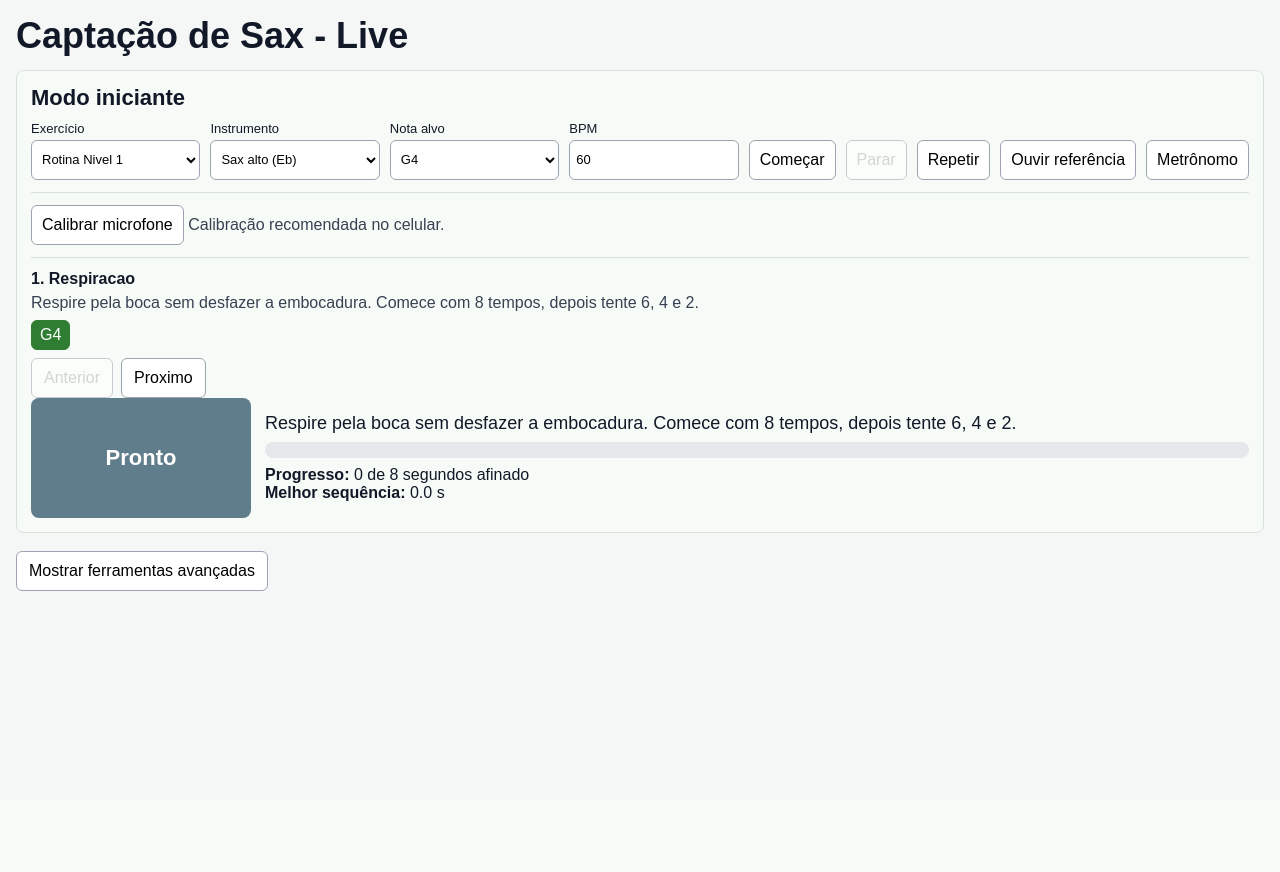
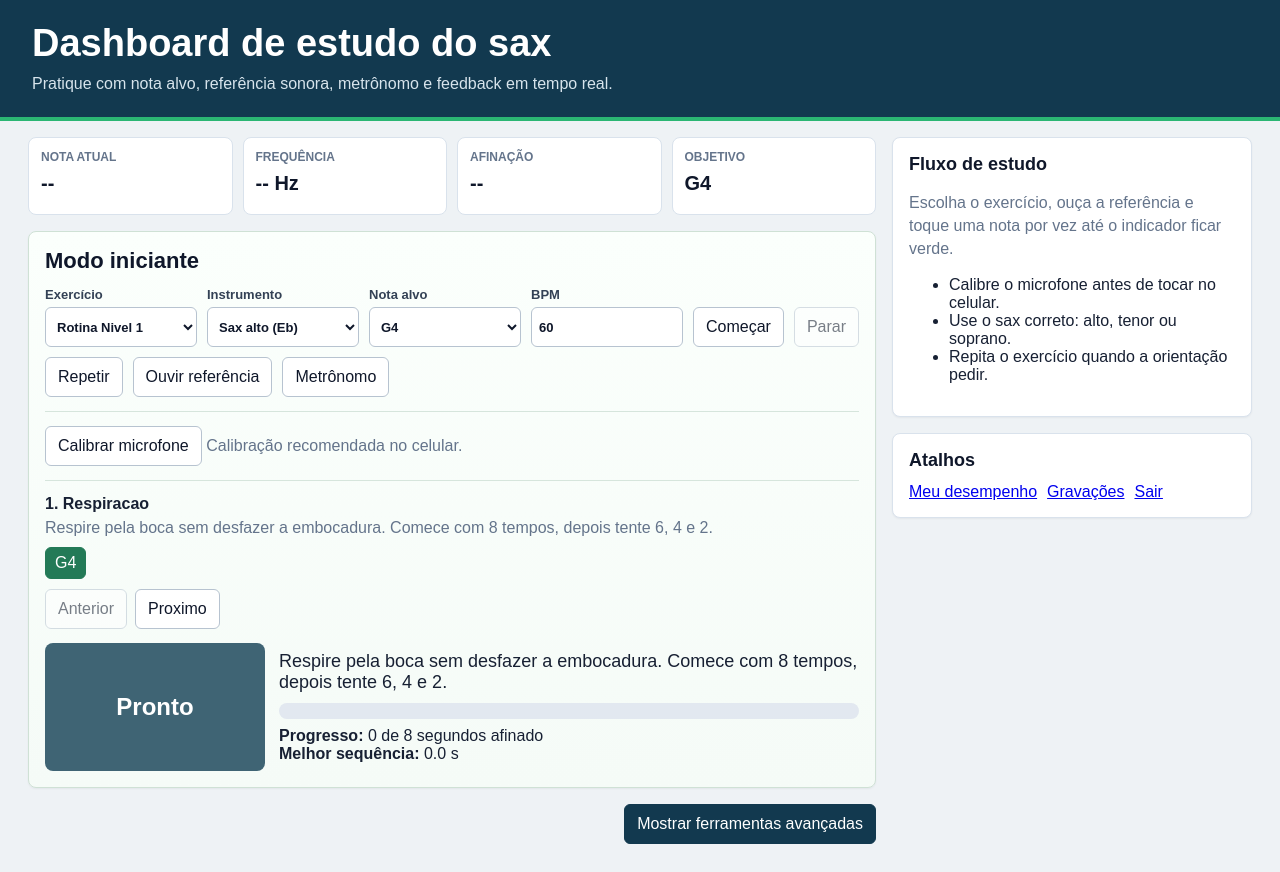
Before and after one commit to monitoramentopedagogico-nam/audio, a Django app: page /audio/ in a window 1280 px wide. Before the commit the page ends 591 px from the top, so only its background shows below. Run offline with Django 4.2, Linux system fonts and the light colour scheme; the visitor is signed in with stand-in values (Sample User, id 1).

Commit message:
Organize audio page as dashboard

```diff
--- a/mysite/app/static/app/audio.js
+++ b/mysite/app/static/app/audio.js
@@ -19,6 +19,10 @@ const recStop = document.getElementById('recStop');
 const dlList = document.getElementById('dlList');
 const pitchLabel = document.getElementById('pitch');
 const centsLabel = document.getElementById('cents');
+const currentNoteSummary = document.getElementById('currentNoteSummary');
+const pitchSummary = document.getElementById('pitchSummary');
+const centsSummary = document.getElementById('centsSummary');
+const targetSummary = document.getElementById('targetSummary');
 const tuningMeter = document.getElementById('tuningMeter');
 const tuningNeedle = document.getElementById('tuningNeedle');
 const stabilityLabel = document.getElementById('stability');
@@ -95,6 +99,18 @@ function resizeCanvas(){ canvas.width = canvas.clientWidth; canvas.height = canv
 window.addEventListener('resize', resizeCanvas);
 resizeCanvas();
 
+function updateDashboardSummary(note, pitch, centsText){
+  if(currentNoteSummary) currentNoteSummary.textContent = note || '--';
+  if(pitchSummary) pitchSummary.textContent = pitch ? pitch.toFixed(1) : '--';
+  if(centsSummary) centsSummary.textContent = centsText || '--';
+  if(targetSummary){
+    const target = beginnerTargetNote && beginnerTargetNote.value
+      ? beginnerTargetNote.value
+      : (targetNoteSelect && targetNoteSelect.value ? targetNoteSelect.value : 'Iniciante');
+    targetSummary.textContent = target;
+  }
+}
+
 let pitchHistory = [];
 let workletNode, recordedFrames = [], recordingFlag = false;
 // realtime feature UI elements
@@ -953,6 +969,7 @@ if(beginnerInstrument) beginnerInstrument.addEventListener('change', ()=>{
     currentArrangement.writtenKey = currentArrangement.originalKey ? transposedWrittenKeyForInstrument(currentArrangement.originalKey) : '';
     renderArrangement(currentArrangement);
   }
+  updateDashboardSummary('', currentEstimatedPitch, centsLabel ? centsLabel.textContent : '');
   setBeginnerStatus('ready', 'Instrumento', `${getInstrumentLabel()} selecionado. A referencia e a afinacao usam a transposicao correta.`);
 });
 if(beginnerTargetNote) beginnerTargetNote.addEventListener('change', ()=>{
@@ -967,6 +984,7 @@ if(beginnerTargetNote) beginnerTargetNote.addEventListener('change', ()=>{
   setManualBeginnerMode();
   syncBeginnerControls();
   resetBeginnerProgress();
+  updateDashboardSummary('', currentEstimatedPitch, centsLabel ? centsLabel.textContent : '');
   setBeginnerStatus('ready', 'Manual', `Alvo definido para ${beginnerTargetNote.value}. Ou\u00e7a a refer\u00eancia e tente manter verde.`);
 });
 if(beginnerBpm) beginnerBpm.addEventListener('change', ()=>{
@@ -989,6 +1007,7 @@ if(beginnerExercise) beginnerExercise.addEventListener('change', ()=>{
   updatePerceptionControlsVisibility();
   syncBeginnerControls();
   resetBeginnerProgress();
+  updateDashboardSummary('', currentEstimatedPitch, centsLabel ? centsLabel.textContent : '');
   if(isRoutineMode()){
     applyRoutineStep();
     if(document.getElementById('beginnerRoutine')) document.getElementById('beginnerRoutine').style.display = '';
@@ -1426,6 +1445,11 @@ function start(){
           if(stabilityLabel) stabilityLabel.textContent = stable === null ? '—' : (stable ? 'estável' : 'instável');
           const currentNoteEl = document.getElementById('currentNote');
           if(currentNoteEl) currentNoteEl.textContent = centsInfo ? centsInfo.note : (detectNoteFromPitch(currentEstimatedPitch, rms) || '—');
+          updateDashboardSummary(
+            currentNoteEl ? currentNoteEl.textContent : '',
+            currentEstimatedPitch,
+            centsLabel ? centsLabel.textContent : ''
+          );
         } catch(e){ console.error('tuning UI update failed', e); }
 
         // check target match
@@ -2930,3 +2954,4 @@ if (listenRef) {
     window.open('https://www.youtube.com/watch?v=ONOvKWES7f8&list=RDMM&start_radio=1&rv=tWAW7ZLkKh0', '_blank', 'noopener');
   });
 }
+updateDashboardSummary('', null, '');
--- a/mysite/app/templates/app/audio.html
+++ b/mysite/app/templates/app/audio.html
@@ -5,112 +5,312 @@
   <meta name="viewport" content="width=device-width, initial-scale=1">
   <title>Captação de Sax - Live</title>
   <style>
-    body{font-family:Arial,Helvetica,sans-serif;padding:16px}
-    #controls{margin-bottom:12px}
-    #meter{width:300px;height:24px;background:#222;border-radius:4px;overflow:hidden}
-    #meter>div{height:100%;background:#4caf50;width:0}
-    canvas{width:100%;height:120px;background:#111;display:block}
-    #suggestions{margin-top:12px}
-    #scoreContainer{margin-top:12px;padding:12px;border:1px solid #ddd;border-radius:8px;background:#fff;min-height:140px;box-sizing:border-box}
-    #scoreContainer svg{width:100%;max-width:620px;height:auto;display:block}
-    #noteTimeline{margin-top:8px;padding-left:20px}
-    #beginnerPanel{border:1px solid #d7e3d8;background:#f7fbf7;border-radius:8px;padding:14px;margin-bottom:14px}
-    #beginnerPanel h2{margin:0 0 10px;font-size:22px}
-    #beginnerControls{display:flex;gap:10px;align-items:end;flex-wrap:wrap;margin-bottom:12px}
-    #beginnerControls label{display:flex;flex-direction:column;gap:4px;font-size:13px}
-    #beginnerControls select,#beginnerControls input{min-width:120px;padding:6px}
-    #beginnerControls button{padding:7px 10px}
-    #perceptionControls{display:flex;gap:10px;align-items:end;flex-wrap:wrap;margin:0 0 12px}
-    #perceptionControls label{display:flex;flex-direction:column;gap:4px;font-size:13px}
-    #perceptionControls select{min-width:150px;padding:6px}
+    *{box-sizing:border-box}
+    :root{
+      --bg:#eef2f5;
+      --surface:#fff;
+      --surface-soft:#f8fafc;
+      --line:#d9e2ec;
+      --text:#172033;
+      --muted:#64748b;
+      --accent:#237a57;
+      --accent-strong:#155e42;
+      --warning:#f59e0b;
+      --danger:#c62828;
+      --ink:#0f172a;
+    }
+    body{
+      margin:0;
+      background:var(--bg);
+      color:var(--text);
+      font-family:Arial,Helvetica,sans-serif;
+    }
+    button,select,input,textarea{font:inherit}
+    button{
+      min-height:40px;
+      border:1px solid #b7c3d0;
+      border-radius:6px;
+      background:#fff;
+      color:var(--ink);
+      padding:8px 12px;
+      cursor:pointer;
+    }
+    button:hover:not(:disabled){border-color:#7890a8;background:#f8fafc}
+    button:disabled{opacity:.55;cursor:not-allowed}
+    select,input,textarea{
+      border:1px solid #b7c3d0;
+      border-radius:6px;
+      background:#fff;
+      min-height:40px;
+      color:var(--ink);
+    }
+    label{color:#334155}
+    canvas{width:100%;height:120px;background:#0b1020;border-radius:6px;display:block}
+    h1,h2,h3{line-height:1.15;margin:0;color:var(--ink);letter-spacing:0}
+    h1{font-size:clamp(26px,4vw,38px)}
+    h2{font-size:22px}
+    h3{font-size:18px;margin-bottom:12px}
+    p{color:var(--muted);line-height:1.45}
+    .dashboard-page{min-height:100vh}
+    .dashboard-header{
+      background:#12394f;
+      color:#fff;
+      padding:22px clamp(14px,3vw,32px);
+      border-bottom:4px solid #2bb673;
+    }
+    .dashboard-header h1{color:#fff;margin-bottom:6px}
+    .dashboard-header p{color:#d7e4ec;margin:0}
+    .dashboard-shell{
+      display:grid;
+      grid-template-columns:minmax(0,1fr) minmax(280px,360px);
+      gap:16px;
+      padding:16px clamp(10px,3vw,28px) 28px;
+      align-items:start;
+    }
+    .dashboard-main,.dashboard-side{display:grid;gap:16px}
+    .dashboard-card,
+    #beginnerPanel,
+    .tool-section,
+    #advancedTools > div:not(#controls),
+    #advancedTools > section,
+    #reference,
+    #downloads,
+    #suggestions{
+      background:var(--surface);
+      border:1px solid var(--line);
+      border-radius:8px;
+      padding:16px;
+      box-shadow:0 1px 2px rgba(15,23,42,.05);
+    }
+    .status-grid{
+      display:grid;
+      grid-template-columns:repeat(4,minmax(0,1fr));
+      gap:10px;
+    }
+    .status-card{
+      min-height:78px;
+      background:var(--surface);
+      border:1px solid var(--line);
+      border-radius:8px;
+      padding:12px;
+    }
+    .status-label{font-size:12px;text-transform:uppercase;color:var(--muted);font-weight:700}
+    .status-value{font-size:20px;font-weight:700;margin-top:8px;color:var(--ink)}
+    #beginnerPanel{
+      border-color:#cfe1d5;
+      background:linear-gradient(180deg,#fbfffc 0%,#f5fbf7 100%);
+    }
+    #beginnerPanel h2{margin-bottom:14px}
+    #beginnerControls,#perceptionControls,#controls,.tool-row{
+      display:flex;
+      gap:10px;
+      align-items:end;
+      flex-wrap:wrap;
+    }
+    #beginnerControls{margin-bottom:12px}
+    #beginnerControls label,#perceptionControls label{
+      display:flex;
+      flex:1 1 145px;
+      flex-direction:column;
+      gap:5px;
+      font-size:13px;
+      font-weight:700;
+    }
+    #beginnerControls select,#beginnerControls input,#perceptionControls select{width:100%;padding:7px}
     .perception-hidden{display:none!important}
-    #beginnerSignal{display:grid;grid-template-columns:minmax(150px,220px) 1fr;gap:14px;align-items:center}
-    #beginnerLight{height:120px;border-radius:8px;background:#9ca3af;display:flex;align-items:center;justify-content:center;color:#fff;font-weight:bold;font-size:22px;text-align:center}
-    #beginnerLight.ready{background:#607d8b}
-    #beginnerLight.good{background:#2e7d32}
-    #beginnerLight.close{background:#f9a825;color:#222}
-    #beginnerLight.bad{background:#c62828}
-    #beginnerMessage{font-size:18px;margin-bottom:8px}
-    #beginnerProgress{height:16px;background:#e5e7eb;border-radius:8px;overflow:hidden}
-    #beginnerProgressFill{height:100%;width:0;background:#2e7d32;transition:width .12s linear}
-    #beginnerRoutine{border-top:1px solid #d7e3d8;margin-top:12px;padding-top:12px}
-    #routineStepTitle{font-weight:bold;margin-bottom:6px}
-    #routineStepHelp{margin-bottom:8px;color:#374151}
-    #routineSequence{display:flex;gap:6px;flex-wrap:wrap;margin:8px 0}
-    #routineSequence span{border:1px solid #cbd5e1;border-radius:6px;padding:5px 8px;background:#fff}
-    #routineSequence span.active{background:#2e7d32;color:#fff;border-color:#2e7d32}
+    #beginnerSignal{
+      display:grid;
+      grid-template-columns:minmax(150px,220px) 1fr;
+      gap:14px;
+      align-items:center;
+      margin-top:14px;
+    }
+    #beginnerLight{
+      min-height:128px;
+      border-radius:8px;
+      background:#64748b;
+      display:flex;
+      align-items:center;
+      justify-content:center;
+      color:#fff;
+      font-weight:800;
+      font-size:24px;
+      text-align:center;
+      padding:12px;
+    }
+    #beginnerLight.ready{background:#3f6474}
+    #beginnerLight.good{background:#247a3b}
+    #beginnerLight.close{background:var(--warning);color:#221b03}
+    #beginnerLight.bad{background:var(--danger)}
+    #beginnerMessage{font-size:18px;margin-bottom:10px;color:#172033}
+    #beginnerProgress{height:16px;background:#e2e8f0;border-radius:8px;overflow:hidden}
+    #beginnerProgressFill{height:100%;width:0;background:#247a3b;transition:width .12s linear}
+    #beginnerRoutine,#calibrationPanel{
+      border-top:1px solid #d6e5dc;
+      margin-top:14px;
+      padding-top:14px;
+    }
+    #routineStepTitle{font-weight:800;margin-bottom:6px}
+    #routineStepHelp,#calibrationStatus{color:var(--muted)}
+    #routineSequence{display:flex;gap:6px;flex-wrap:wrap;margin:10px 0}
+    #routineSequence span{
+      border:1px solid #cbd5e1;
+      border-radius:6px;
+      padding:6px 9px;
+      background:#fff;
+    }
+    #routineSequence span.active{background:var(--accent);color:#fff;border-color:var(--accent)}
     #routineNav{display:flex;gap:8px;flex-wrap:wrap}
-    #calibrationPanel{border-top:1px solid #d7e3d8;margin-top:12px;padding-top:12px}
-    #calibrationPanel button{padding:7px 10px}
-    #calibrationStatus{margin-top:8px;color:#374151}
-    #advancedToggle{margin:4px 0 12px}
-    .advanced-hidden{display:none}
-    @media (max-width:640px){#beginnerSignal{grid-template-columns:1fr}#beginnerLight{height:92px}}
-    *{box-sizing:border-box}
-    body{margin:0;background:#f5f7f6;color:#111827}
-    h1{font-size:clamp(24px,7vw,36px);line-height:1.1;margin:0 0 14px}
-    h2,h3{line-height:1.2}
-    button,select,input{font:inherit}
-    button{min-height:40px;border:1px solid #9ca3af;border-radius:6px;background:#fff;padding:8px 12px}
-    button:disabled{opacity:.55}
-    select,input{border:1px solid #9ca3af;border-radius:6px;background:#fff;min-height:40px}
-    #controls{display:flex;gap:8px;align-items:center;flex-wrap:wrap}
-    #meter{width:100%;max-width:420px}
-    #beginnerControls label{flex:1 1 140px}
-    #beginnerControls select,#beginnerControls input{width:100%}
-    #perceptionControls label{flex:1 1 150px}
-    #perceptionControls select{width:100%}
-    #realtime>div{display:flex;gap:12px;flex-wrap:wrap}
-    #realtime>div>div{flex:1 1 160px;min-width:0}
-    #tuningRow{margin-top:6px}
-    #tuningMeterWrap{min-width:220px}
-    #tuningMeter{width:200px;max-width:100%}
-    .tool-section{margin-top:16px;border:1px solid #e0e0e0;padding:12px;border-radius:8px;background:#fff}
-    .tool-row{display:flex;gap:8px;align-items:center;flex-wrap:wrap;margin-top:8px}
+    .dashboard-toolbar{
+      display:flex;
+      justify-content:flex-end;
+      gap:8px;
+    }
+    #advancedToggle{background:#12394f;color:#fff;border-color:#12394f}
+    .advanced-hidden{display:none!important}
+    #advancedTools{
+      display:grid;
+      grid-template-columns:minmax(0,1.2fr) minmax(280px,.8fr);
+      gap:16px;
+      align-items:start;
+    }
+    #advancedTools > h1{display:none}
+    #controls{
+      grid-column:1 / -1;
+      background:#fff;
+      border:1px solid var(--line);
+      border-radius:8px;
+      padding:12px;
+      margin:0;
+    }
+    #meter{
+      width:100%;
+      height:24px;
+      background:#111827;
+      border-radius:6px;
+      overflow:hidden;
+      margin:0;
+      border:0;
+      padding:0;
+      box-shadow:none;
+    }
+    #meter>div{height:100%;background:#35b36f;width:0}
+    #realtime>div{display:grid!important;grid-template-columns:repeat(5,minmax(120px,1fr));gap:10px}
+    #realtime>div>div{
+      min-width:0!important;
+      background:var(--surface-soft);
+      border:1px solid #e2e8f0;
+      border-radius:8px;
+      padding:10px;
+    }
+    #spectrogram{margin-top:10px!important}
+    #tuningRow{margin-top:0}
+    #tuningMeterWrap{min-width:220px;flex:1 1 240px}
+    #tuningMeter{width:100%!important;max-width:100%}
+    .tool-section{margin-top:0}
+    .tool-row{margin-top:10px}
     .tool-row:first-child{margin-top:0}
-    .tool-row label{display:flex;gap:6px;align-items:center;flex-wrap:wrap}
-    .tool-row input[type="url"]{min-width:320px;flex:1;padding:8px}
-    #chordSheetInput{width:100%;margin-top:8px;padding:10px;border:1px solid #cbd5e1;border-radius:8px;resize:vertical;font-family:Consolas,monospace}
+    .tool-row label{display:flex;gap:6px;align-items:center;flex-wrap:wrap;font-weight:700}
+    .tool-row input[type="url"]{min-width:280px;flex:1;padding:8px}
+    #chordSheetInput,#lyricMelodyInput{
+      width:100%;
+      margin-top:10px;
+      padding:10px;
+      border:1px solid #cbd5e1;
+      border-radius:8px;
+      resize:vertical;
+      font-family:Consolas,monospace;
+    }
     #arrangementSummary{margin-top:10px;color:#374151}
     #arrangementChords,#arrangementNotes{display:flex;gap:6px;flex-wrap:wrap;margin-top:8px}
-    #arrangementChords span,#arrangementNotes span{border:1px solid #cbd5e1;border-radius:6px;background:#fff;padding:5px 8px}
-    #melodicCipher{margin-top:12px;overflow-x:auto}
+    #arrangementChords span,#arrangementNotes span{
+      border:1px solid #cbd5e1;
+      border-radius:6px;
+      background:#fff;
+      padding:5px 8px;
+    }
+    #melodicCipher,#scoreContainer{max-width:100%;overflow-x:auto}
+    #melodicCipher{margin-top:12px}
     #melodicCipher table{width:100%;border-collapse:collapse;background:#fff}
     #melodicCipher th,#melodicCipher td{border:1px solid #cbd5e1;padding:8px;text-align:left;vertical-align:top}
     #melodicCipher th{background:#eef6ef}
     #melodicCipher td:nth-child(2){min-width:220px;white-space:normal}
-    #lyricMelodyInput{width:100%;margin-top:8px;padding:10px;border:1px solid #cbd5e1;border-radius:8px;resize:vertical;font-family:Consolas,monospace}
-    #lyricMelodyOutput{margin-top:12px;background:#fff;border:1px solid #cbd5e1;border-radius:8px;padding:12px}
+    #lyricMelodyOutput{
+      margin-top:12px;
+      background:#fff;
+      border:1px solid #cbd5e1;
+      border-radius:8px;
+      padding:12px;
+    }
     .lyric-melody-line{margin:10px 0 16px;text-align:center}
     .lyric-melody-notes{font-family:Consolas,monospace;font-weight:700;color:#008000;white-space:pre-wrap}
     .lyric-melody-notes .strong{color:#ff6b00}
     .lyric-melody-text{font-size:20px;margin-top:4px;white-space:pre-wrap}
-    #scoreContainer{max-width:100%;overflow-x:auto}
+    #scoreContainer{
+      margin-top:10px;
+      padding:12px;
+      border:1px solid #ddd;
+      border-radius:8px;
+      background:#fff;
+      min-height:140px;
+    }
+    #scoreContainer svg{width:100%;max-width:620px;height:auto;display:block}
+    #noteTimeline,#feedbackList,#sessionList,#labeledList,#dlList,#suggestList,#recordingAnalysis{
+      margin:8px 0 0;
+      padding-left:20px;
+    }
+    @media (max-width:1080px){
+      .dashboard-shell,#advancedTools{grid-template-columns:1fr}
+      .status-grid{grid-template-columns:repeat(2,minmax(0,1fr))}
+    }
     @media (max-width:700px){
-      body{padding:10px}
-      #beginnerPanel{padding:10px;border-radius:0;margin-left:-10px;margin-right:-10px;border-left:0;border-right:0}
+      .dashboard-header{padding:18px 12px}
+      .dashboard-shell{padding:10px;gap:10px}
+      .dashboard-card,#beginnerPanel,.tool-section,#advancedTools > div:not(#controls),#reference,#downloads,#suggestions{padding:12px}
+      .status-grid{grid-template-columns:1fr}
       #beginnerControls,#perceptionControls,#controls,.tool-row{display:grid;grid-template-columns:1fr;gap:8px;align-items:stretch}
       #beginnerControls label,#perceptionControls label{width:100%;min-width:0}
       #beginnerControls button,#controls button,.tool-row button,#advancedToggle,#calibrationPanel button{width:100%}
       #beginnerSignal{grid-template-columns:1fr}
-      #beginnerLight{height:92px;font-size:20px}
+      #beginnerLight{min-height:96px;font-size:20px}
       #beginnerMessage{font-size:16px}
-      #routineSequence{gap:5px}
       #routineSequence span{flex:1 1 calc(50% - 5px);text-align:center;padding:8px 6px}
       #routineNav{display:grid;grid-template-columns:1fr 1fr;gap:8px}
-      #calibrationPanel{display:grid;gap:8px}
-      #advancedTools{overflow-x:hidden}
-      #meter{max-width:none}
-      #realtime>div{display:grid!important;grid-template-columns:1fr}
-      #tuningMeterWrap{min-width:0}
-      #tuningMeter{width:100%}
+      #realtime>div{grid-template-columns:1fr!important}
       input[type="number"],select{width:100%!important}
+      .tool-row input[type="url"]{min-width:0;width:100%}
       canvas{height:96px}
     }
   </style>
 </head>
 <body>
-  <h1>Capta&ccedil;&atilde;o de Sax - Live</h1>
+  <div class="dashboard-page">
+    <header class="dashboard-header">
+      <h1>Dashboard de estudo do sax</h1>
+      <p>Pratique com nota alvo, refer&ecirc;ncia sonora, metr&ocirc;nomo e feedback em tempo real.</p>
+    </header>
+
+    <div class="dashboard-shell">
+      <main class="dashboard-main">
+        <section class="status-grid" aria-label="Resumo da pr&aacute;tica">
+          <div class="status-card">
+            <div class="status-label">Nota atual</div>
+            <div class="status-value"><span id="currentNoteSummary">--</span></div>
+          </div>
+          <div class="status-card">
+            <div class="status-label">Frequ&ecirc;ncia</div>
+            <div class="status-value"><span id="pitchSummary">--</span> Hz</div>
+          </div>
+          <div class="status-card">
+            <div class="status-label">Afina&ccedil;&atilde;o</div>
+            <div class="status-value"><span id="centsSummary">--</span></div>
+          </div>
+          <div class="status-card">
+            <div class="status-label">Objetivo</div>
+            <div class="status-value"><span id="targetSummary">Iniciante</span></div>
+          </div>
+        </section>
+
   <section id="beginnerPanel" aria-live="polite">
     <h2>Modo iniciante</h2>
     <div id="beginnerControls">
@@ -218,7 +418,9 @@
       </div>
     </div>
   </section>
-  <button id="advancedToggle" type="button">Mostrar ferramentas avan&ccedil;adas</button>
+  <div class="dashboard-toolbar">
+    <button id="advancedToggle" type="button">Mostrar ferramentas avan&ccedil;adas</button>
+  </div>
   <div id="advancedTools" class="advanced-hidden">
   <h1>Captação de Sax — Live</h1>
   <div id="controls">
@@ -446,6 +648,29 @@
   </div>
 
   </div>
+      </main>
+
+      <aside class="dashboard-side">
+        <section class="dashboard-card">
+          <h3>Fluxo de estudo</h3>
+          <p>Escolha o exerc&iacute;cio, ou&ccedil;a a refer&ecirc;ncia e toque uma nota por vez at&eacute; o indicador ficar verde.</p>
+          <ul id="studyChecklist">
+            <li>Calibre o microfone antes de tocar no celular.</li>
+            <li>Use o sax correto: alto, tenor ou soprano.</li>
+            <li>Repita o exerc&iacute;cio quando a orienta&ccedil;&atilde;o pedir.</li>
+          </ul>
+        </section>
+        <section class="dashboard-card">
+          <h3>Atalhos</h3>
+          <div class="tool-row">
+            <a href="/dashboard/">Meu desempenho</a>
+            <a href="/recordings/">Grava&ccedil;&otilde;es</a>
+            <a href="/accounts/logout/">Sair</a>
+          </div>
+        </section>
+      </aside>
+    </div>
+  </div>
   <script src="/static/app/audio.js"></script>
 </body>
 </html>
```
